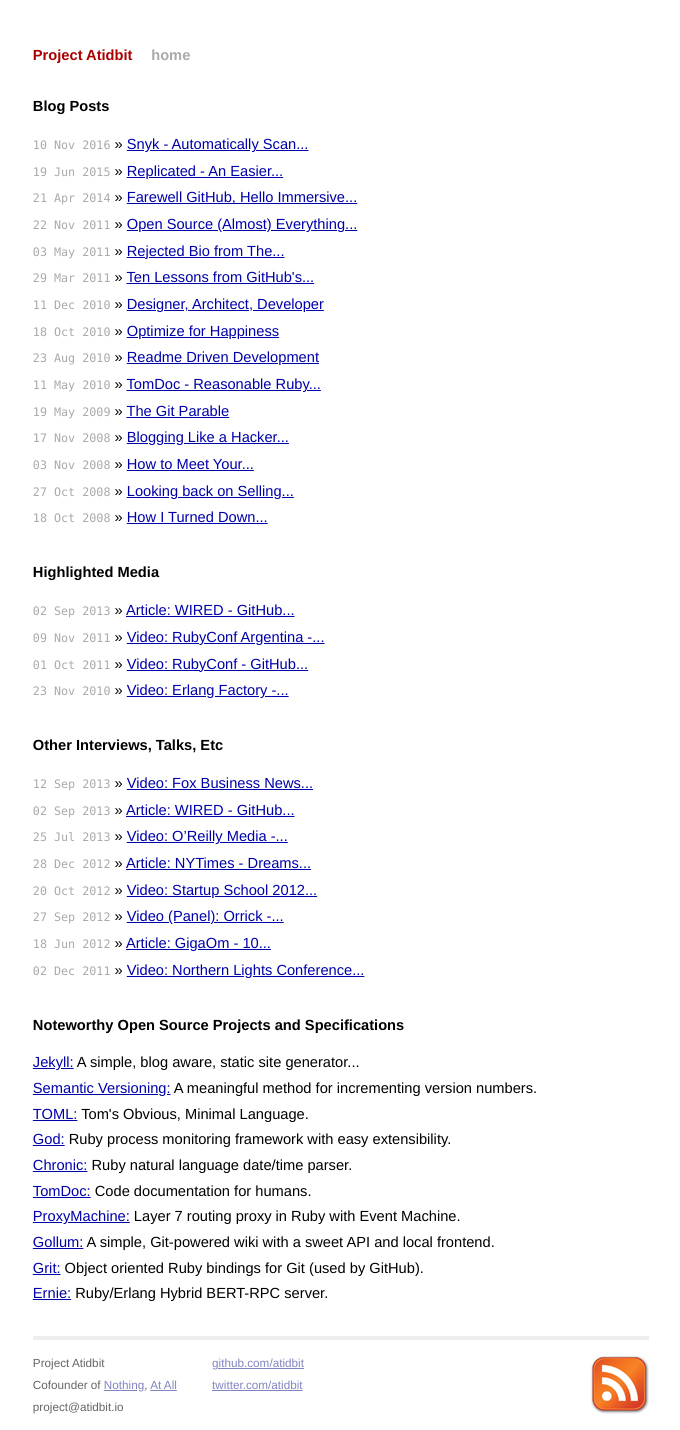
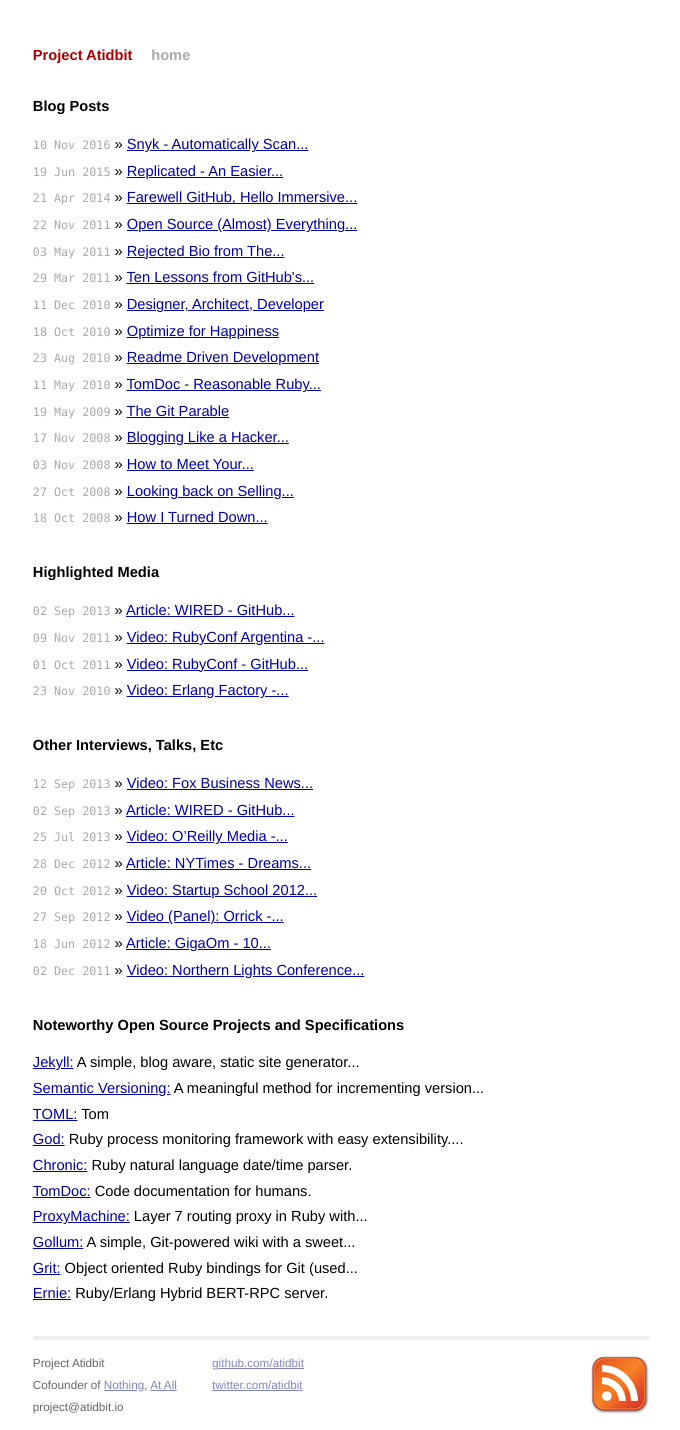
Before and after one commit to atidbit/atidbit.github.io, a Jekyll site: the page built from index.html, in a window 1280 px wide. Shown: the whole page, without its empty margins (299-979 px from the left). Built offline with Jekyll 4.4.1, drawn with Linux system fonts in a browser that asks for light colours; some of the changed lines change nothing that is shown.

Commit message:
Update index.html

```diff
--- a/index.html
+++ b/index.html
@@ -34,14 +34,14 @@
   <h1>Noteworthy Open Source Projects and Specifications</h1>
   <ul class="posts">
     <li><a href="http://github.com/jekyll/jekyll/">Jekyll:</a> {{ 'A simple, blog aware, static site generator (used for this site).' | truncatewords: 7 }}</li>
-    <li><a href="http://semver.org">Semantic Versioning:</a> A meaningful method for incrementing version numbers.</li>
-    <li><a href="http://github.com/toml-lang/toml">TOML:</a> Tom's Obvious, Minimal Language.</li>
-    <li><a href="http://github.com/mojombo/god/">God:</a> Ruby process monitoring framework with easy extensibility.</li>
-    <li><a href="http://github.com/mojombo/chronic/">Chronic:</a> Ruby natural language date/time parser.</li>
-    <li><a href="http://tomdoc.org">TomDoc:</a> Code documentation for humans.</li>
-    <li><a href="http://github.com/mojombo/proxymachine/">ProxyMachine:</a> Layer 7 routing proxy in Ruby with Event Machine.</li>
-    <li><a href="http://github.com/github/gollum/">Gollum:</a> A simple, Git-powered wiki with a sweet API and local frontend.</li>
-    <li><a href="http://github.com/mojombo/grit/">Grit:</a> Object oriented Ruby bindings for Git (used by GitHub).</li>
-    <li><a href="http://github.com/mojombo/ernie/">Ernie:</a> Ruby/Erlang Hybrid BERT-RPC server.</li>
+    <li><a href="http://semver.org">Semantic Versioning:</a> {{ 'A meaningful method for incrementing version numbers.' | truncatewords: 6 }}</li>
+    <li><a href="http://github.com/toml-lang/toml">TOML:</a> {{ 'Tom's Obvious, Minimal Language.' | truncatewords: 7 }}</li>
+    <li><a href="http://github.com/mojombo/god/">God:</a> {{ 'Ruby process monitoring framework with easy extensibility.' | truncatewords: 7 }}</li>
+    <li><a href="http://github.com/mojombo/chronic/">Chronic:</a> {{ 'Ruby natural language date/time parser.' | truncatewords: 7 }}</li>
+    <li><a href="http://tomdoc.org">TomDoc:</a> {{ 'Code documentation for humans.' | truncatewords: 7 }}</li>
+    <li><a href="http://github.com/mojombo/proxymachine/">ProxyMachine:</a> {{ 'Layer 7 routing proxy in Ruby with Event Machine.' | truncatewords: 7 }}</li>
+    <li><a href="http://github.com/github/gollum/">Gollum:</a> {{ 'A simple, Git-powered wiki with a sweet API and local frontend.' | truncatewords: 7 }}</li>
+    <li><a href="http://github.com/mojombo/grit/">Grit:</a> {{ 'Object oriented Ruby bindings for Git (used by GitHub).' | truncatewords: 7 }}</li>
+    <li><a href="http://github.com/mojombo/ernie/">Ernie:</a> {{ 'Ruby/Erlang Hybrid BERT-RPC server.' | truncatewords: 7 }}</li>
   </ul>
 </div>
```
